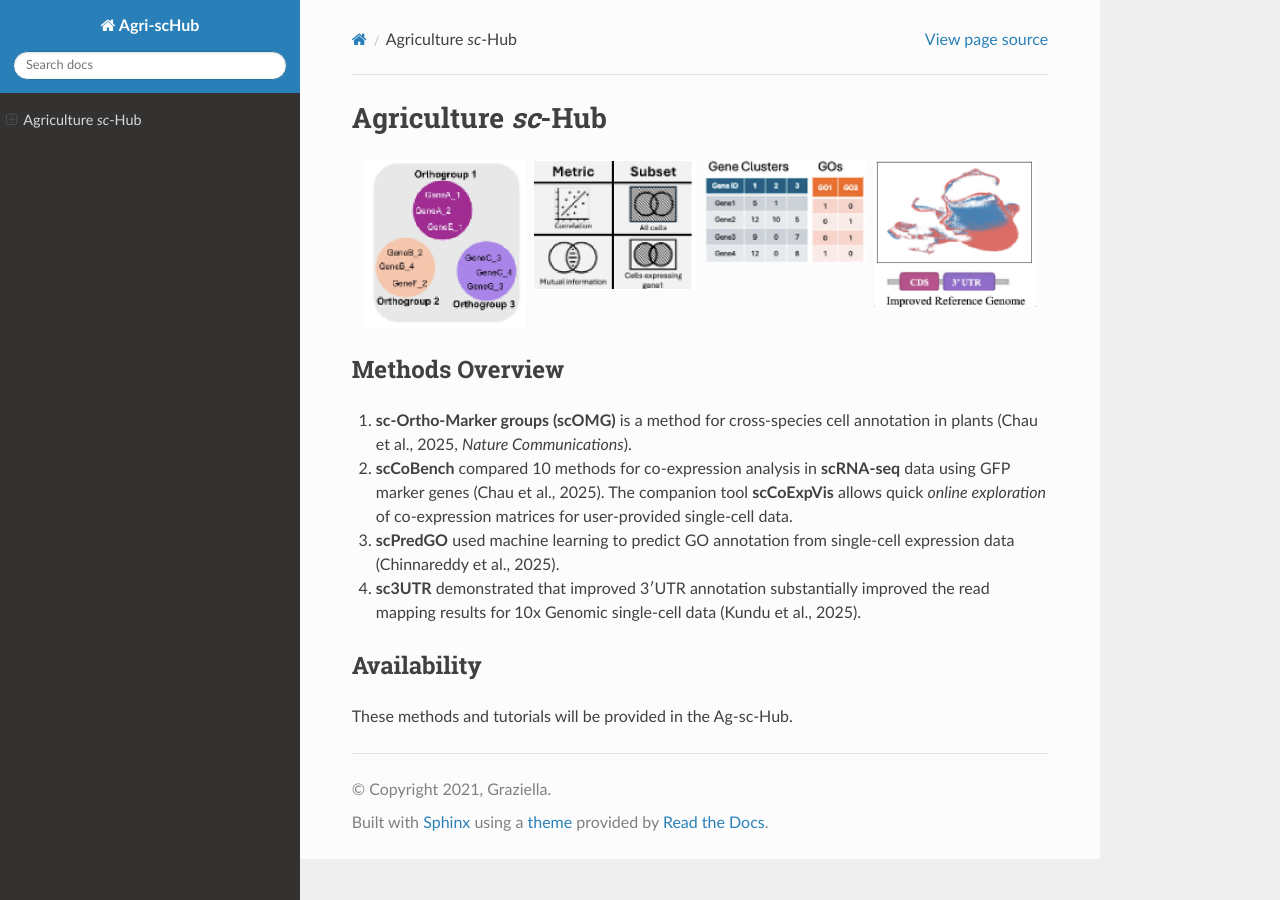
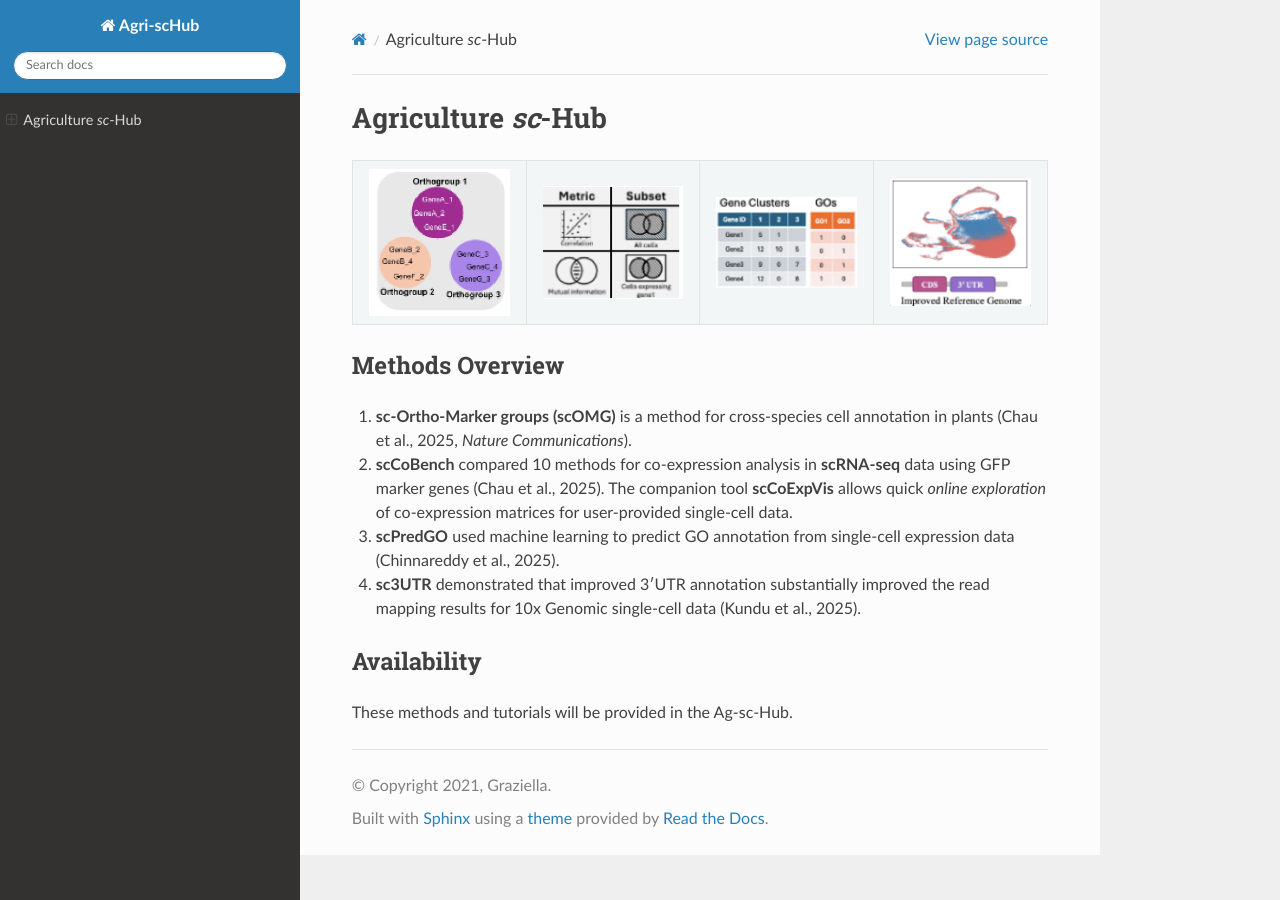
Before and after one commit to Maryam-Haghani/Agri-scHub, a Sphinx documentation site: the page built from docs/source/index.rst, in a window 1280 px wide. Built offline with Sphinx 7.4.7 and the Read the Docs theme 3.1.0, drawn with Linux system fonts in a browser that asks for light colours.

Commit message:
Update index.rst

```diff
--- a/docs/source/index.rst
+++ b/docs/source/index.rst
@@ -2,23 +2,17 @@
 Agriculture *sc*-Hub
 =================
 
-.. grid:: 4
-   :gutter: 2
+.. list-table::
+   :widths: 25 25 25 25
+   :header-rows: 0
 
-   .. grid-item::
-      .. image:: images/scOMG.png
+   * - .. image:: images/scOMG.png
          :width: 100%
-
-   .. grid-item::
-      .. image:: images/scCoBench_scCoExpVis.png
+     - .. image:: images/scCoBench_scCoExpVis.png
          :width: 100%
-
-   .. grid-item::
-      .. image:: images/scPredGO.png
+     - .. image:: images/scPredGO.png
          :width: 100%
-
-   .. grid-item::
-      .. image:: images/sc3UTR.png
+     - .. image:: images/sc3UTR.png
          :width: 100%
 
 Methods Overview
```
